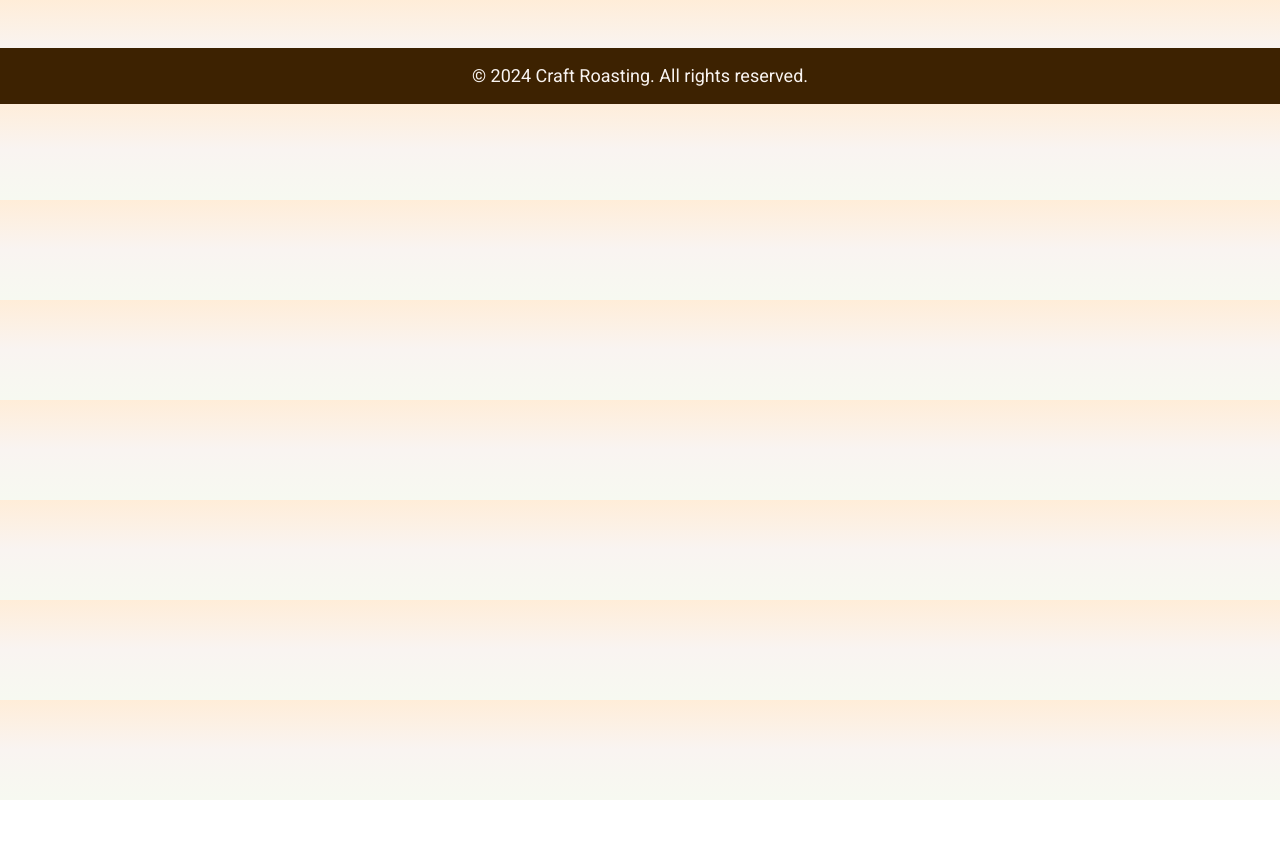
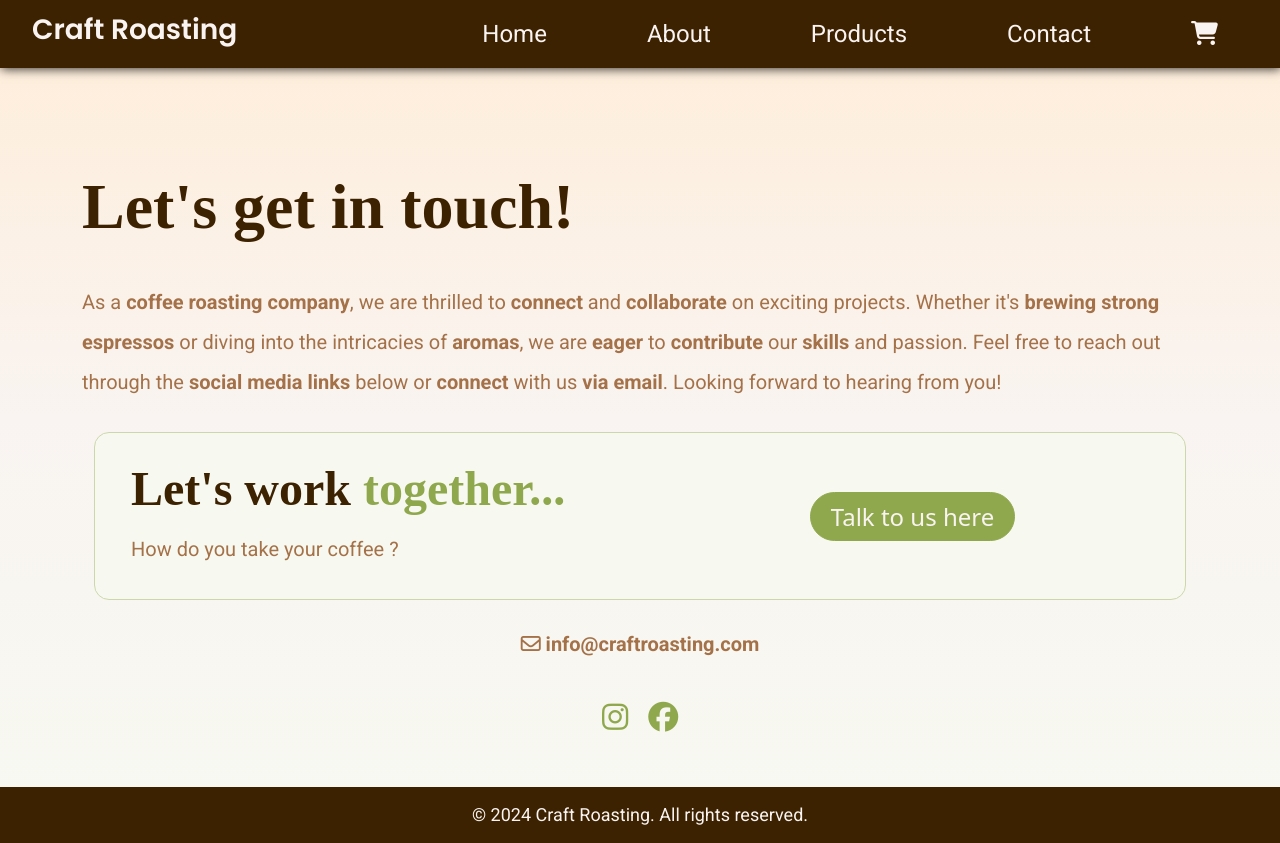
Before and after one commit to MalieKapDev/craft-roasting, a plain HTML site: page contact.html in a window 1280 px wide. Before the commit the page ends 800 px from the top, so only its background shows below. Drawn offline with nearby package versions, Linux system fonts and the light colour scheme; a web font is replaced by a local one.

Commit message:
Updated contact page

```diff
--- a/contact.html
+++ b/contact.html
@@ -53,6 +53,104 @@
     <title>Contact - Craft Roasting South Africa</title>
   </head>
   <body>
+    <nav class="navbar navbar-expand-lg" data-bs-theme="dark">
+      <div class="container-fluid">
+        <h2 class="nav-h2">Craft Roasting</h2>
+        <button
+          class="navbar-toggler"
+          type="button"
+          data-bs-toggle="collapse"
+          data-bs-target="#navbarNav"
+          aria-controls="navbarNav"
+          aria-expanded="false"
+          aria-label="Toggle navigation"
+        >
+          <span class="navbar-toggler-icon"></span>
+        </button>
+        <div
+          class="collapse navbar-collapse justify-content-end"
+          id="navbarNav"
+        >
+          <ul class="navbar-nav ps-3">
+            <li class="nav-item">
+              <a class="nav-link" href="/index.html">Home</a>
+            </li>
+            <li class="nav-item">
+              <a class="nav-link" href="/about.html">About</a>
+            </li>
+            <li class="nav-item">
+              <a class="nav-link" href="/shop.html">Products</a>
+            </li>
+            <li class="nav-item">
+              <a class="nav-link active" aria-current="page" href="/"
+                >Contact</a
+              >
+            </li>
+            <li class="nav-item">
+              <a class="nav-link" href="/cart.html" title="Cart"
+                ><i class="fa-solid fa-cart-shopping"></i
+              ></a>
+            </li>
+          </ul>
+        </div>
+      </div>
+    </nav>
+    <div class="container contact-container mt-lg-5 pt-lg-5 mt-3 pt-3">
+      <h3>Let's get in touch!</h3>
+      <p>
+        As a <strong>coffee roasting company</strong>, we are thrilled to
+        <strong>connect</strong> and <strong>collaborate</strong> on exciting
+        projects. Whether it's <strong>brewing strong espressos</strong> or
+        diving into the intricacies of <strong>aromas</strong>, we are
+        <strong>eager</strong> to <strong>contribute</strong> our
+        <strong>skills</strong> and passion. Feel free to reach out through the
+        <strong>social media links</strong> below or
+        <strong>connect</strong> with us <strong>via email</strong>. Looking
+        forward to hearing from you!
+      </p>
+      <div class="container">
+        <div class="container">
+          <div class="row work-enquiry-container mt-4 mb-4">
+            <div class="col">
+              <h2 class="ps-4 pt-4">
+                Let's work <span style="color: #90a84d">together...</span>
+              </h2>
+              <p class="ps-4 text-start">How do you take your coffee ?</p>
+            </div>
+            <div class="col">
+              <div class="lets-talk">
+                <button class="btn btn-main d-inline">
+                  <a
+                    href="mailto:info@craftroasting.com"
+                    title="Talk to us here"
+                    target="_blank"
+                    >Talk to us here</a
+                  >
+                </button>
+              </div>
+            </div>
+          </div>
+          <div
+            class="back-to-top-container mt-4 mb-4 justify-content-end text-end"
+          ></div>
+          <p class="about-email">
+            <i class="fa-regular fa-envelope"></i>
+            <strong>info@craftroasting.com</strong>
+          </p>
+          <div class="icon about-icons">
+            <a
+              href="https://www.instagram.com/"
+              title="Instagram"
+              class="sm-icon"
+              ><i class="fa-brands fa-instagram"></i
+            ></a>
+            <a href="https://www.facebook.com/" title="Facebook" class="sm-icon"
+              ><i class="fa-brands fa-facebook"></i
+            ></a>
+          </div>
+        </div>
+      </div>
+    </div>
     <div class="footer-container mt-lg-5 mt-3">
       <footer>
         <p>&copy; 2024 Craft Roasting. All rights reserved.</p>
--- a/src/styles.css
+++ b/src/styles.css
@@ -274,6 +274,67 @@ body {
   padding-right: 5px;
 }
 
+/* Styling for work equiry container */
+.work-enquiry-container {
+  border: 1.5px solid var(--light-green);
+  background-color: var(--off-white-green);
+  border-radius: 15px;
+}
+
+/* Styling for work equiry container headings*/
+.work-enquiry-container h2 {
+  font-size: 48px;
+  font-family: var(--font-heading);
+  font-weight: 700;
+  line-height: 64px;
+  color: var(--dark-brown);
+}
+
+.work-enquiry-container p {
+  font-size: 18px;
+  font-family: var(--font-primary);
+  font-weight: 400;
+  line-height: 27px;
+  color: var(--light-brown);
+}
+
+/* Styling for work equiry button */
+.lets-talk {
+  margin: 0 auto;
+  text-align: center;
+  padding-top: 10%;
+}
+
+/* Styling for work equiry container links*/
+.about-email {
+  text-align: center;
+}
+
+.about-icons {
+  margin: 0 auto;
+  justify-content: center;
+  margin-bottom: 20px;
+}
+
+/* Styling for contact container headings */
+.contact-container h3 {
+  font-size: 64px;
+  font-family: var(--font-heading);
+  font-weight: 700;
+  line-height: 86px;
+  margin-bottom: 32px;
+  color: var(--dark-brown);
+}
+
+.contact-container p {
+  font-size: 20px;
+  font-family: var(--font-primary);
+  font-weight: 400;
+  line-height: 40px;
+  margin-bottom: 30px;
+  color: var(--primary-brown);
+}
+
 @media (max-width: 900px) {
   .hero-container {
     padding: 30px 10px 0 10px;
```
